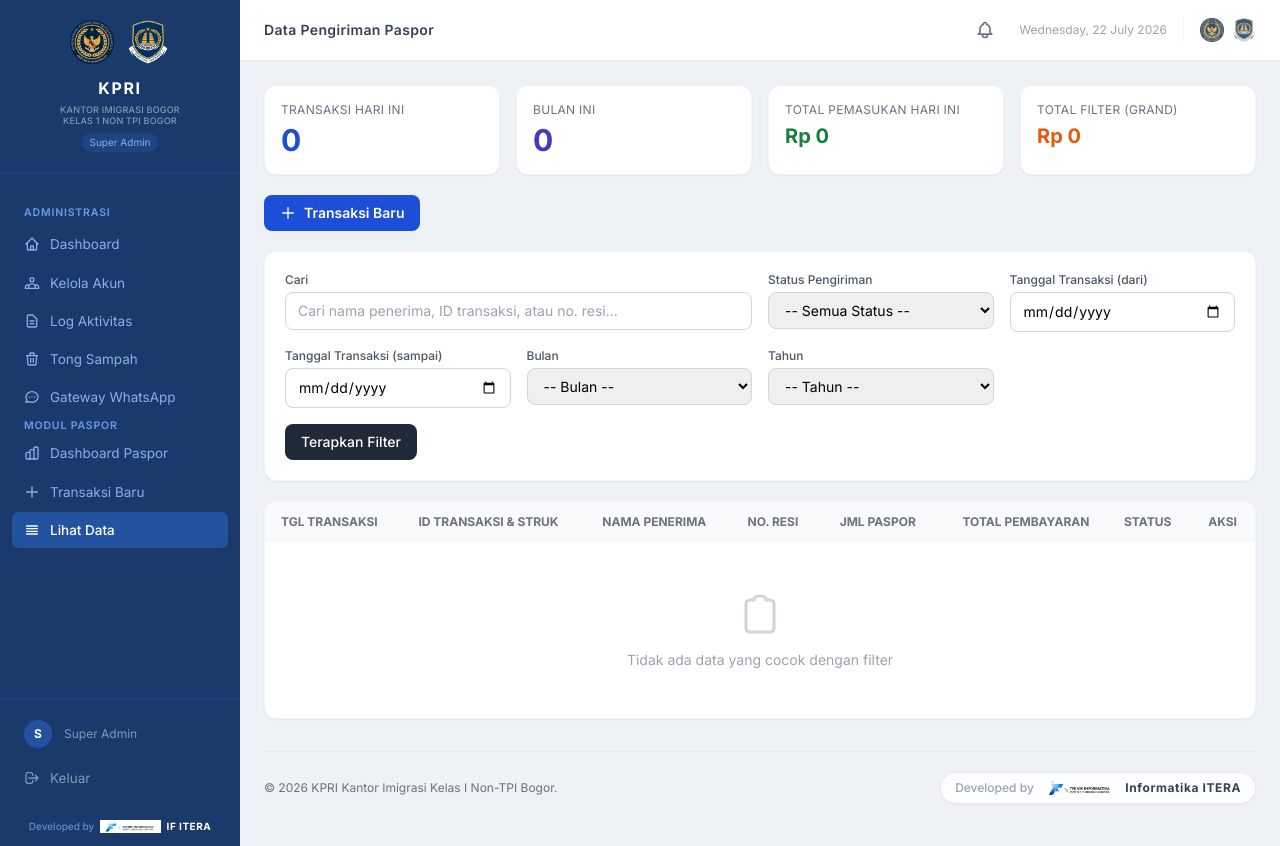
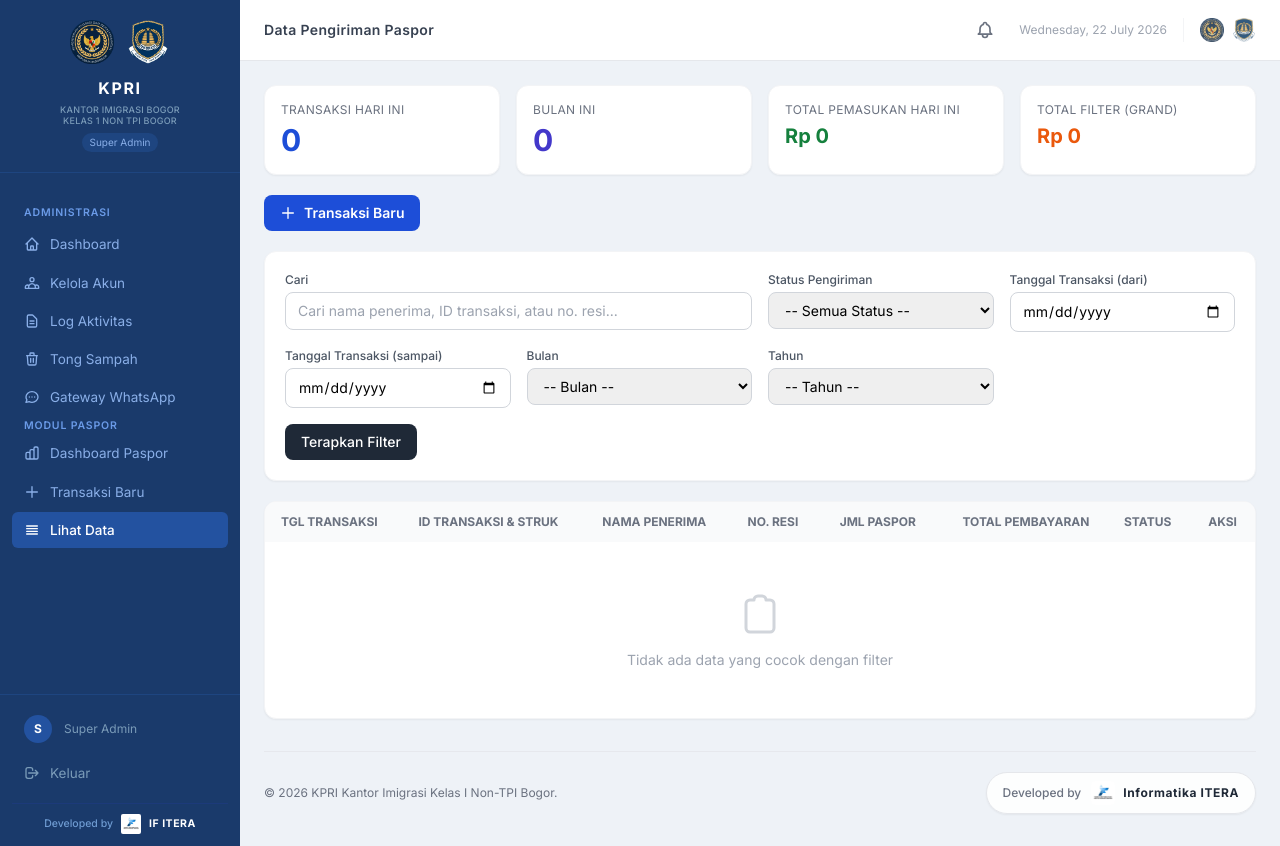
Before and after one commit to Dakim777/KPRI-PORTAL-WEB-IMIGRASI-KELAS-1-NON-TPI-BOGOR, a Laravel app: page /paspor in a window 1280 px wide. Run offline with Laravel 12, Linux system fonts and the light colour scheme; a user stored in the database is signed in; data comes from the database, SQL or seed files in the repository; data that the repository does not hold is empty; some libraries are stand-ins or nearby versions.

Commit message:
style: use new IF ITERA logo (logo-if-itera-new.jpeg) and increase watermark sizing for clearer developer credit

```diff
--- a/resources/views/layouts/app.blade.php
+++ b/resources/views/layouts/app.blade.php
@@ -177,9 +177,9 @@
                     Keluar
                 </button>
             </form>
-            <div class="mt-3 pt-2.5 border-t border-blue-900/50 text-[10px] text-center flex items-center justify-center gap-1.5">
-                <span class="text-blue-300/60 font-medium">Developed by</span>
-                <img src="{{ asset('images/logo-if-itera.png') }}" alt="Logo IF ITERA" class="h-3.5 w-auto object-contain brightness-110" />
+            <div class="mt-3 pt-2.5 border-t border-blue-900/50 text-[10.5px] text-center flex items-center justify-center gap-2">
+                <span class="text-blue-300/70 font-medium">Developed by</span>
+                <img src="{{ asset('images/logo-if-itera-new.jpeg') }}" alt="Logo IF ITERA" class="w-auto object-contain rounded-sm" style="height: 20px;" />
                 <span class="font-bold tracking-wider text-white">IF ITERA</span>
             </div>
         </div>
@@ -256,10 +256,10 @@
             {{-- Footer / Watermark --}}
             <footer class="mt-8 pt-5 border-t border-gray-200/80 flex flex-col sm:flex-row items-center justify-between text-xs text-gray-500 gap-3 pb-2">
                 <p>&copy; {{ date('Y') }} KPRI Kantor Imigrasi Kelas I Non-TPI Bogor.</p>
-                <div class="flex items-center gap-2 bg-white/80 px-3.5 py-1.5 rounded-full border border-gray-200/80 shadow-sm">
-                    <span class="text-gray-400 font-medium">Developed by</span>
-                    <div class="flex items-center gap-1.5 font-bold text-gray-700">
-                        <img src="{{ asset('images/logo-if-itera.png') }}" alt="Logo IF ITERA" class="h-4.5 w-auto object-contain" style="height: 18px;" />
+                <div class="flex items-center gap-2.5 bg-white/90 px-4 py-2 rounded-full border border-gray-200 shadow-sm">
+                    <span class="text-gray-500 font-medium text-xs">Developed by</span>
+                    <div class="flex items-center gap-2 font-bold text-gray-800">
+                        <img src="{{ asset('images/logo-if-itera-new.jpeg') }}" alt="Logo IF ITERA" class="w-auto object-contain rounded" style="height: 24px;" />
                         <span class="tracking-wider text-xs">Informatika ITERA</span>
                     </div>
                 </div>
```
Also changed, not shown: resources/views/auth/login.blade.php (+4 -4 lines), resources/views/public/index.blade.php (+4 -4 lines), public/images/logo-if-itera-new.jpeg (added).
